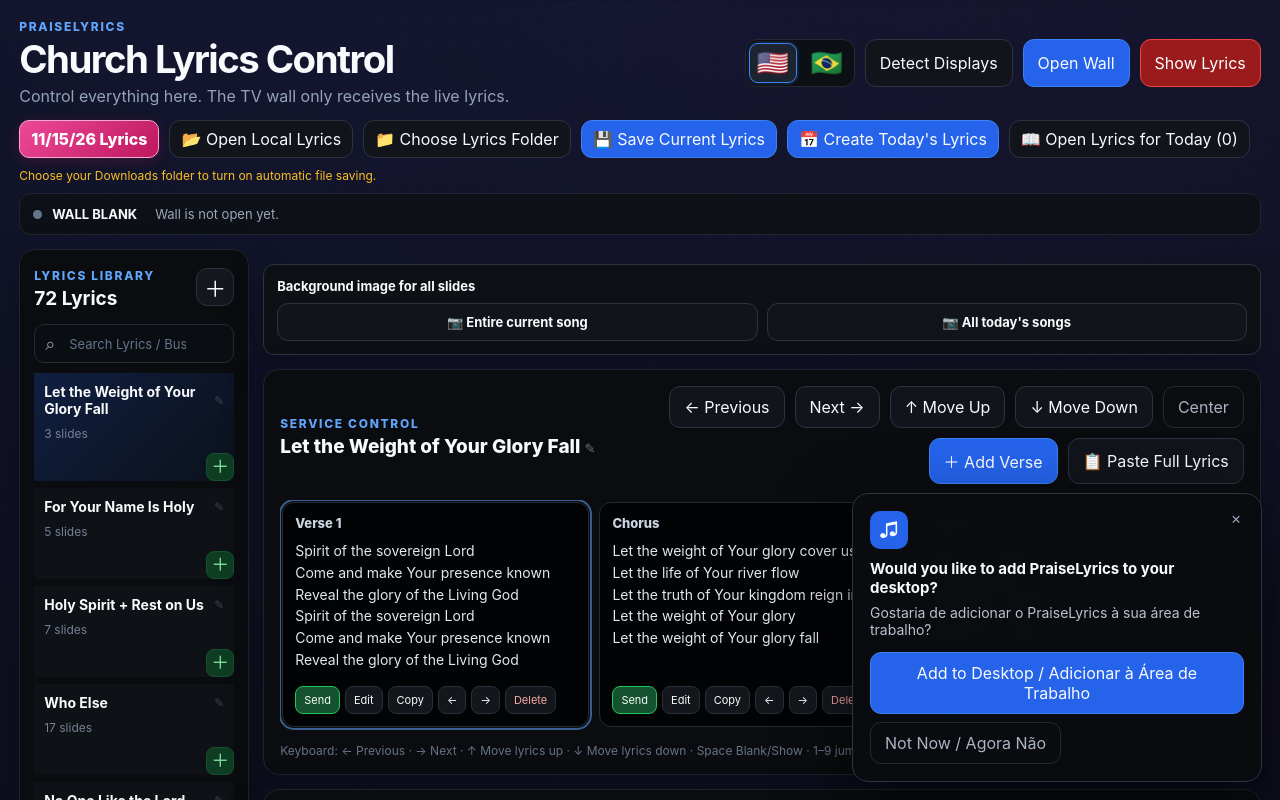
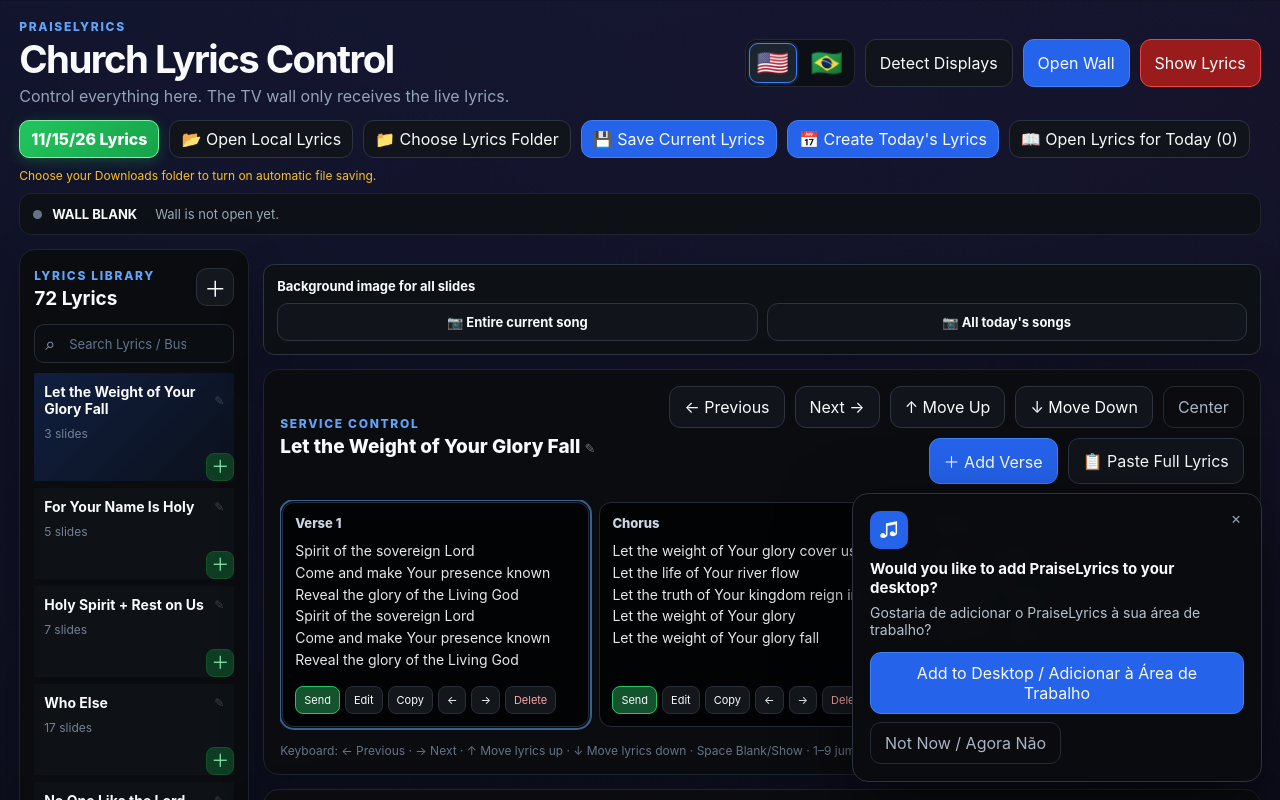
Before and after one commit to ValdemirJunior2020/PraiseLyrics, a React (Vite) app: page / in a window 1280 px wide. Shown: the top 800 px of the page. Built offline with nearby package versions, Linux system fonts and the light colour scheme.

Commit message:
Change worship set button and selection accent to bright green

```diff
--- a/src/styles.css
+++ b/src/styles.css
@@ -464,32 +464,32 @@ body:has(.display-root),
   color: #4ade80;
 }
 
-/* November 8 worship set — direct-access button */
+/* November 15 worship set — direct-access button */
 .sunday-1108-button {
-  background: linear-gradient(135deg, #ec4899, #be185d);
+  background: linear-gradient(135deg, #22c55e, #16a34a);
   color: #ffffff;
-  border: 1px solid #f9a8d4;
+  border: 1px solid #86efac;
   border-radius: 10px;
   font-weight: 800;
   padding: 10px 16px;
   cursor: pointer;
-  box-shadow: 0 3px 12px rgba(190, 24, 93, .25);
+  box-shadow: 0 3px 14px rgba(34, 197, 94, .28);
 }
 .sunday-1108-button:hover,
 .sunday-1108-button:focus-visible {
-  background: linear-gradient(135deg, #f472b6, #db2777);
-  outline: 2px solid #fbcfe8;
+  background: linear-gradient(135deg, #4ade80, #15803d);
+  outline: 2px solid #bbf7d0;
   outline-offset: 2px;
 }
 
 /* Sunday setlist song selector above the existing Service Control cards */
 .sunday-1108-switcher { margin-bottom: 14px; padding: 14px 16px; }
 .sunday-1108-switcher-heading { display: flex; gap: 12px; align-items: center; justify-content: space-between; flex-wrap: wrap; margin-bottom: 12px; }
-.sunday-1108-switcher-heading strong { color: #f9a8d4; }
+.sunday-1108-switcher-heading strong { color: #86efac; }
 .sunday-1108-song-buttons { display: grid; grid-template-columns: repeat(4, minmax(0, 1fr)); gap: 10px; }
 .sunday-1108-song-button { display: flex; flex-direction: column; align-items: flex-start; gap: 6px; text-align: left; border-radius: 10px; padding: 12px; background: #0f172a; border: 1px solid #334155; color: #f8fafc; cursor: pointer; font-weight: 700; }
 .sunday-1108-song-button small { color: #94a3b8; font-weight: 400; }
-.sunday-1108-song-button:hover, .sunday-1108-song-button.selected { border-color: #f472b6; background: #38142f; }
+.sunday-1108-song-button:hover, .sunday-1108-song-button.selected { border-color: #4ade80; background: #123524; }
 @media (max-width: 900px) { .sunday-1108-song-buttons { grid-template-columns: repeat(2, minmax(0, 1fr)); } }
 @media (max-width: 500px) { .sunday-1108-song-buttons { grid-template-columns: 1fr; } }
 
```
